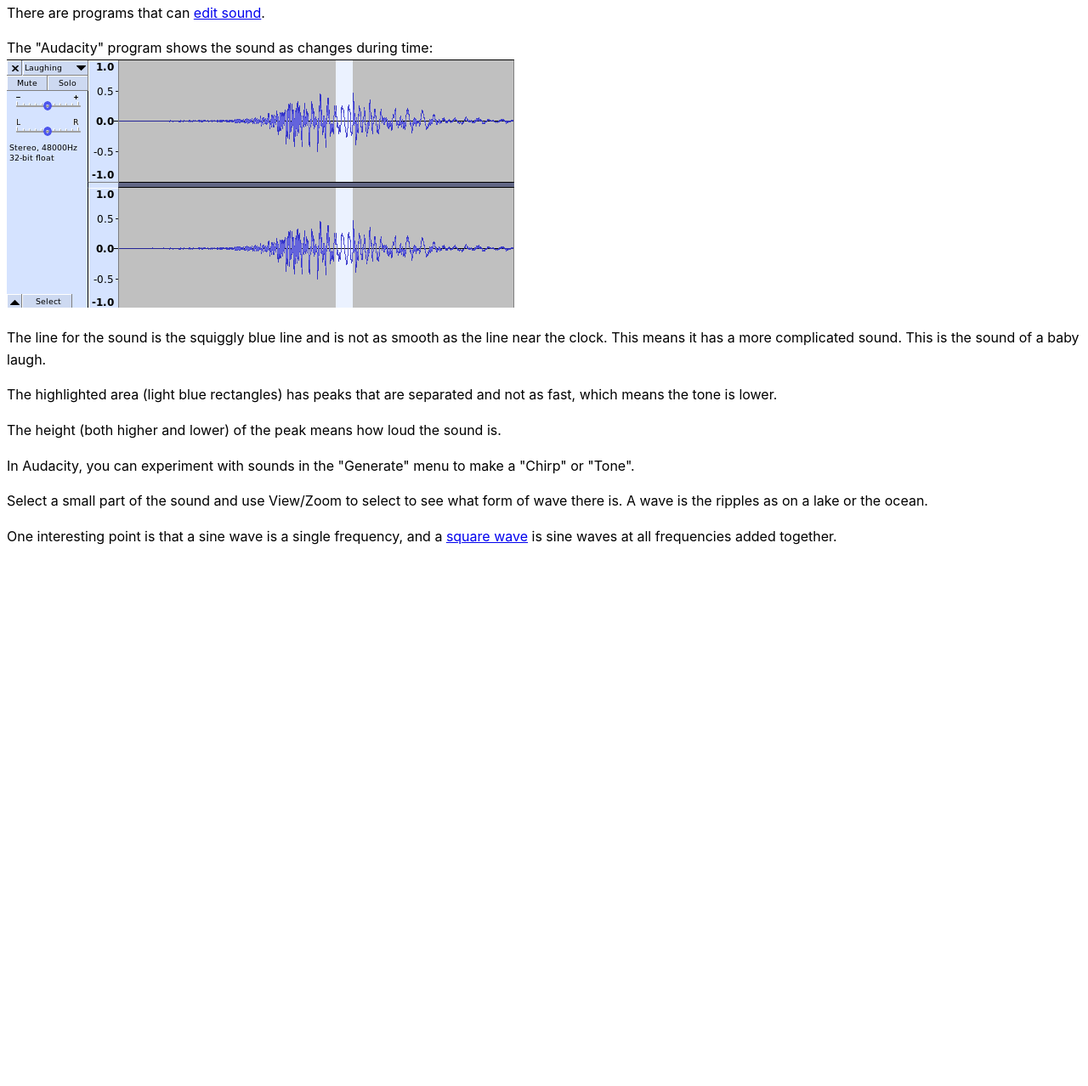
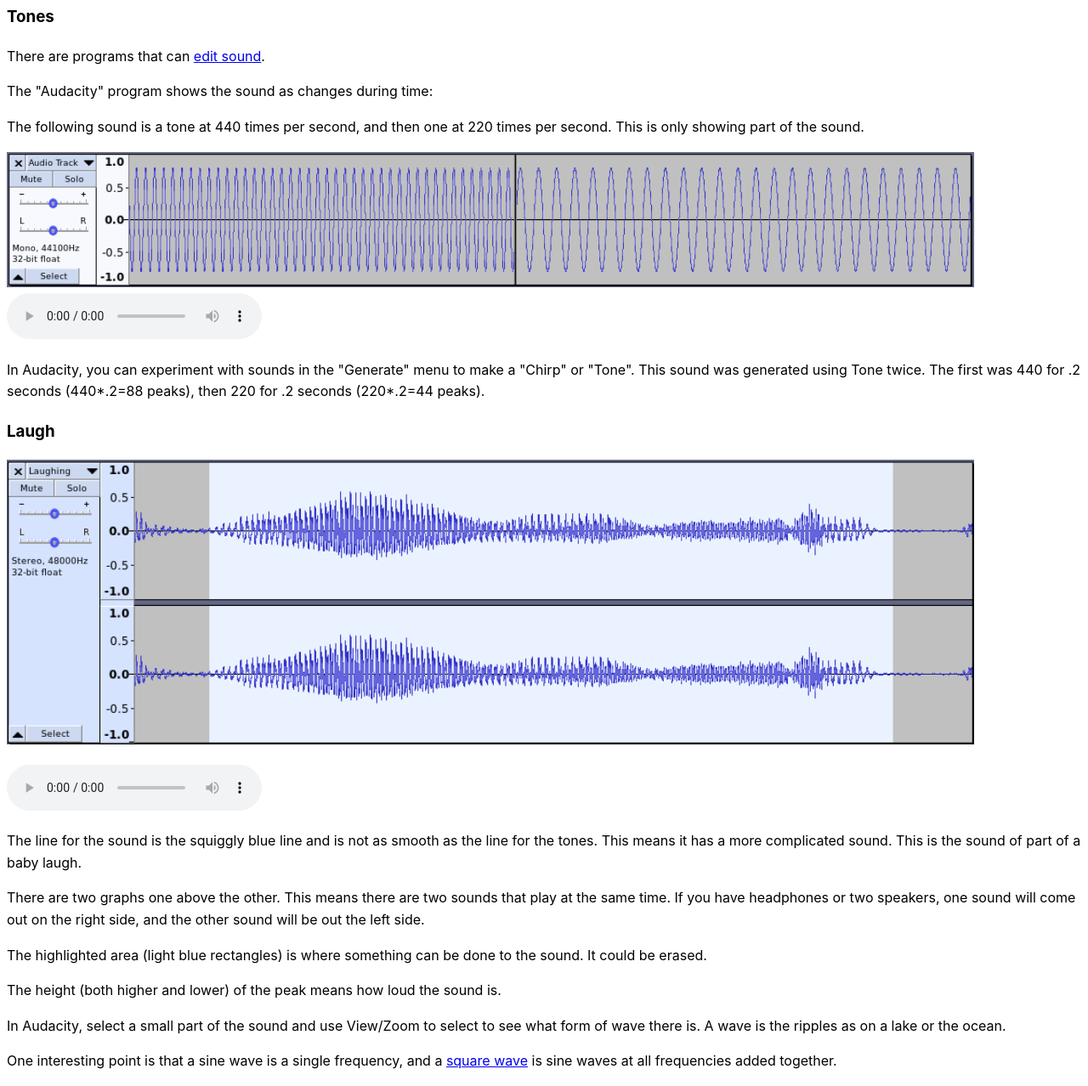
Before and after one commit to animatedb/codeplayfield, a plain HTML site: page docs/Sound.html in a window 1280 px wide. Shown: the part 1061-2339 px from the top of the page at 85% size. Before the commit the page ends 1721 px from the top, so only its background shows below. Drawn offline with Linux system fonts and the light colour scheme.

Commit message:
Improved sound

```diff
--- a/docs/Sound.html
+++ b/docs/Sound.html
@@ -53,14 +53,35 @@ around 20000 times per second.
 </div><div class="jp-RenderedHTMLCommon jp-RenderedMarkdown jp-MarkdownOutput " data-mime-type="text/markdown">
 <h2 id="Viewing-Sound">Viewing Sound<a class="anchor-link" href="#Viewing-Sound"></a></h2><p>The following shows a clock, and the squiggly line above the clock shows something that is moving at 3 times during one second.<br>
 <img src="../docs/images/Sound3.svg" width="400"></p>
+
+<h3>Tones</h3>
 <p>There are programs that can <a href="../docs/Tasks.html#editsound">edit sound</a>.</p>
 <p>The "Audacity" program shows the sound as changes during time:<br>
-<img src="../docs/sound/laughScreenCast.png"></p>
-<p>The line for the sound is the squiggly blue line and is not as smooth as the line near the clock. This means it has a more complicated sound. This is the sound of a baby laugh.</p>
-<p>The highlighted area (light blue rectangles) has peaks that are separated and not as fast, which means the tone is lower.</p>
+
+<p>The following sound is a tone at 440 times per second, and then one at 220 times per second.
+This is only showing part of the sound.</p>
+<img src="../docs/sound/TonesScreenCast.png" width="90%"><br>
+<audio controls><source src="../docs/sound/Tones440-220.mp3"></audio>
+</p>
+
+<p>In Audacity, you can experiment with sounds in the "Generate" menu to make a "Chirp" or "Tone".
+This sound was generated using Tone twice. The first was 440 for .2 seconds (440*.2=88 peaks), then 220 for .2 seconds (220*.2=44 peaks).</p>
+
+
+<h3>Laugh</h3>
+<img src="../docs/sound/LaughScreenCast.png" width="90%"></p>
+
+<audio controls><source src="../docs/sound/LaughPart.mp3"></audio>
+
+<p>The line for the sound is the squiggly blue line and is not as smooth as the line for the tones. This means it has a more complicated sound. This is the sound of part of a baby laugh.</p>
+
+<p>There are two graphs one above the other. This means there are two sounds that play at the
+same time. If you have headphones or two speakers, one sound will come out on the right side,
+and the other sound will be out the left side.</p>
+
+<p>The highlighted area (light blue rectangles) is where something can be done to the sound. It could be erased.</p>
 <p>The height (both higher and lower) of the peak means how loud the sound is.</p>
-<p>In Audacity, you can experiment with sounds in the "Generate" menu to make a "Chirp" or "Tone".</p>
-<p>Select a small part of the sound and use View/Zoom to select to see what form of wave there is. A wave is the ripples as on a lake or the ocean.</p>
+<p>In Audacity, select a small part of the sound and use View/Zoom to select to see what form of wave there is. A wave is the ripples as on a lake or the ocean.</p>
 <p>One interesting point is that a sine wave is a single frequency, and a <a href="https://en.wikipedia.org/wiki/Square_wave">square wave</a> is sine waves at all frequencies added together.</p>
 
 </div>
```
Also changed, not shown: docs/Overview.html (+6 -10 lines), docs/sound/LaughScreenCast.png (added), docs/sound/TonesScreenCast.png (added), docs/sound/laughScreenCast.png (deleted), jupyter/jupyter-problems.txt, 3 other files.
